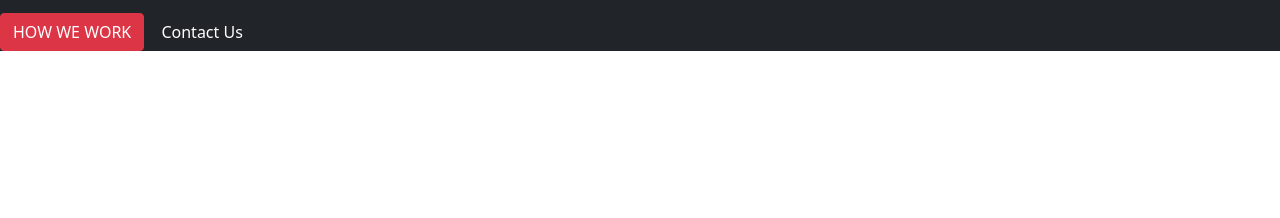
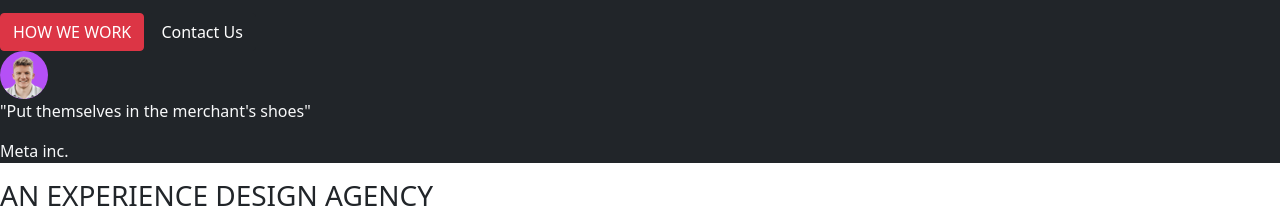
Before and after one commit to intw0003/mtm6201_final, a plain HTML site: page index.html in a window 1280 px wide. Shown: the part 1025-1243 px from the top of the page. Before the commit the page ends 1076 px from the top, so only its background shows below. Drawn offline with nearby package versions, Linux system fonts and the light colour scheme; files that its build step writes are made by us from their sources.

Commit message:
README.FILE

```diff
--- a/index.html
+++ b/index.html
@@ -44,6 +44,7 @@
                         <button type="button" class="btn btn-outline-light">Contact</button>
 
 
+
                     </ul>
                 </nav>
             </div>
@@ -59,17 +60,18 @@
         <button type="button" class="btn btn-danger">HOW WE WORK</button>
         <button type="button" class="btn btn-dark">Contact Us</button>
 
+        <img src="/images/Bitmap.png">
+        <p>"Put themselves in the merchant's shoes" </p>
+        <p>Meta inc.</p>
+
     </section>
 
 
 
     <main id="main" role="main" class="main-content">
 
-
-
-
-
-
+        <section class=".bg-light.bg-gradient"></section>
+        <h3>AN EXPERIENCE DESIGN AGENCY</h3>
 
 
 
```
Also changed, not shown: images/Bitmap.png (added).
